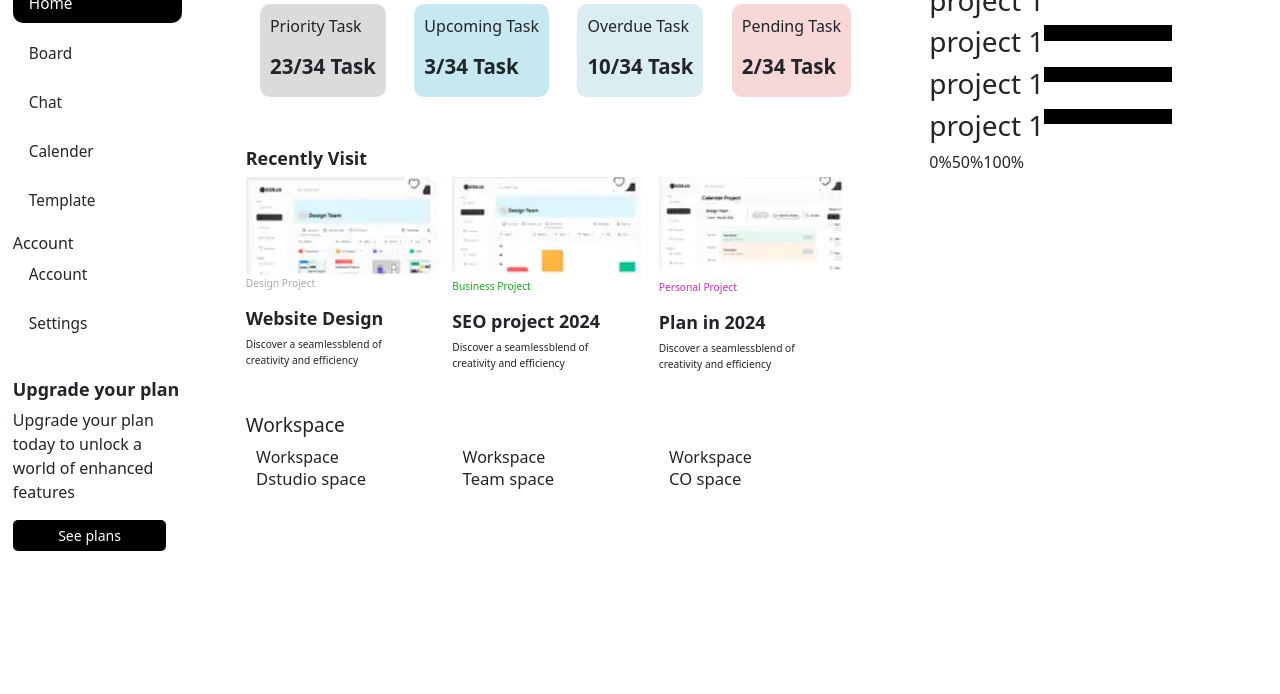
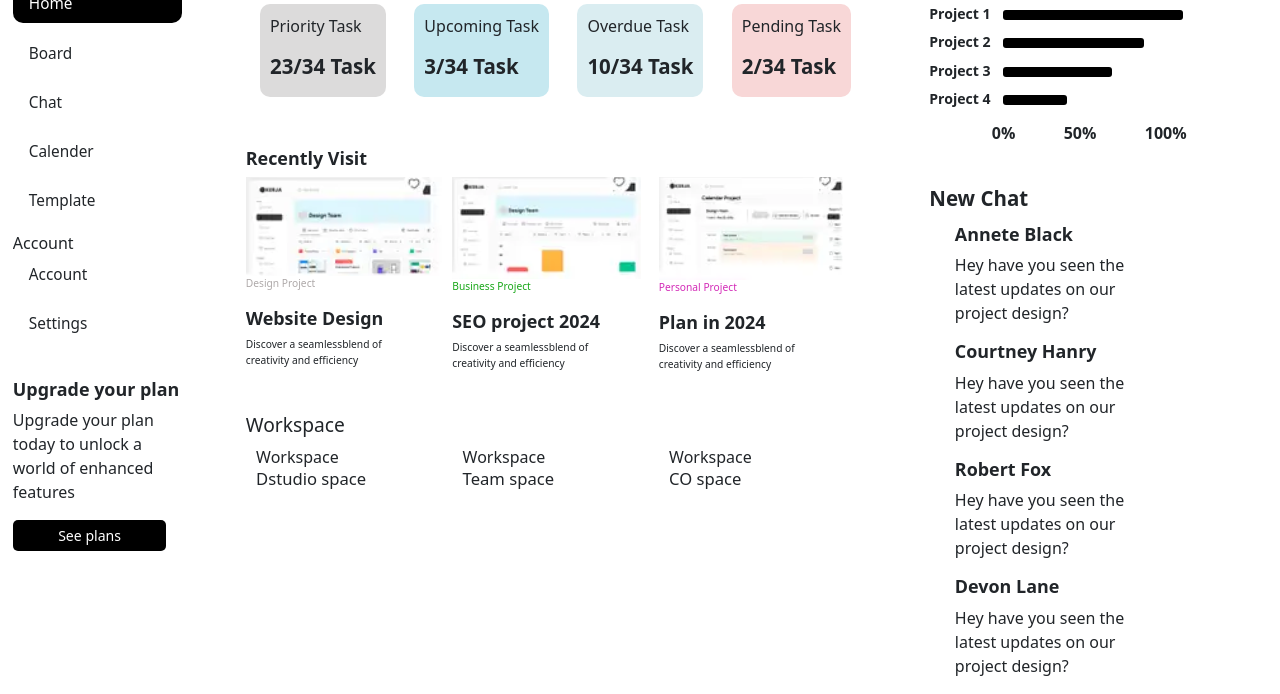
Before and after one commit to MuhammadAbdullahLodhi/Project4, a plain HTML site: page index.html in a window 1280 px wide. Shown: the part 115-809 px from the top of the page. Drawn offline with nearby package versions, Linux system fonts and the light colour scheme.

Commit message:
Project 4

```diff
--- a/index.html
+++ b/index.html
@@ -67,15 +67,21 @@
 
         <div class="container3">
             <div style="display: flex;">
-                <button>Create New Task</button>
+                <button style="background-color: black; color:white; width:9vw; font-weight:600; height:2.5vw; border:none; border-radius:5px;">Create New Task</button>
                 <img src="" width="2vw" alt="">
             </div>
-            <h1>Urgent Tasks</h1>
-            <div style="display: flex;"><h3>project 1 </h3><div style="background-color: black; height:1.2vw; width:10vw;"></div></div>
-            <div style="display: flex;"><h3>project 1 </h3><div style="background-color: black; height:1.2vw; width:10vw;"></div></div>
-            <div style="display: flex;"><h3>project 1 </h3><div style="background-color: black; height:1.2vw; width:10vw;"></div></div>
-            <div style="display: flex;"><h3>project 1 </h3><div style="background-color: black; height:1.2vw; width:10vw;"></div></div>
-            <div style="display: flex;"><p>0%</p><p>50%</p><p>100%</p></div>
+            <h1  style="font-size: 1.6vw; margin-top:2.5vw">Urgently Tasks</h1>
+            <div class="urgentTasks" style="display: flex;"><h3>Project 1 </h3><div style="background-color: black; border-radius:3px; height:.8vw; width:14vw;"></div></div>
+            <div class="urgentTasks" style="display: flex;"><h3>Project 2 </h3><div style="background-color: black; border-radius:3px; height:.8vw; width:11vw;"></div></div>
+            <div class="urgentTasks" style="display: flex;"><h3>Project 3 </h3><div style="background-color: black; border-radius:3px; height:.8vw; width:8.5vw;"></div></div>
+            <div class="urgentTasks" style="display: flex;"><h3>Project 4 </h3><div style="background-color: black; border-radius:3px; height:.8vw; width:5vw;"></div></div>
+            <div class="percent" style="display: flex;"><p>0%</p><p>50%</p><p>100%</p></div>
+
+            <h1 style="font-size: 1.6vw; margin-top:2vw;"><b>New Chat</b></h1>
+            <div class="Chat"><h1>Annete Black</h1> <p>Hey have you seen the latest updates on our project design?</p></div>
+            <div class="Chat"><h1>Courtney Hanry</h1> <p>Hey have you seen the latest updates on our project design?</p></div>
+            <div class="Chat"><h1>Robert Fox</h1> <p>Hey have you seen the latest updates on our project design?</p></div>
+            <div class="Chat"><h1>Devon Lane</h1> <p>Hey have you seen the latest updates on our project design?</p></div>
         </div>
     </div>
 
--- a/style.css
+++ b/style.css
@@ -52,3 +52,33 @@
     margin-right: 1%;
     margin-left: 5%;
 }
+.urgentTasks{
+    h3{
+        font-size: 1.1vw;
+        font-weight: 700;
+        margin: .9vw 1vw 0vw 0vw;
+    }
+    div{
+        margin-top: 1.2vw;
+    }
+}
+.percent{
+    margin-top: 1vw;
+    margin-left: 3vw;
+    width: 19vw;
+    justify-content: space-around;
+    p{
+        font-weight: bold;
+    }
+}
+
+.Chat{
+    margin:1vw 0vw 0vw 2vw;
+    h1{
+        font-size: 1.4vw;
+        font-weight: 700;
+    }
+    p{
+        width: 15vw;
+    }
+}
```
